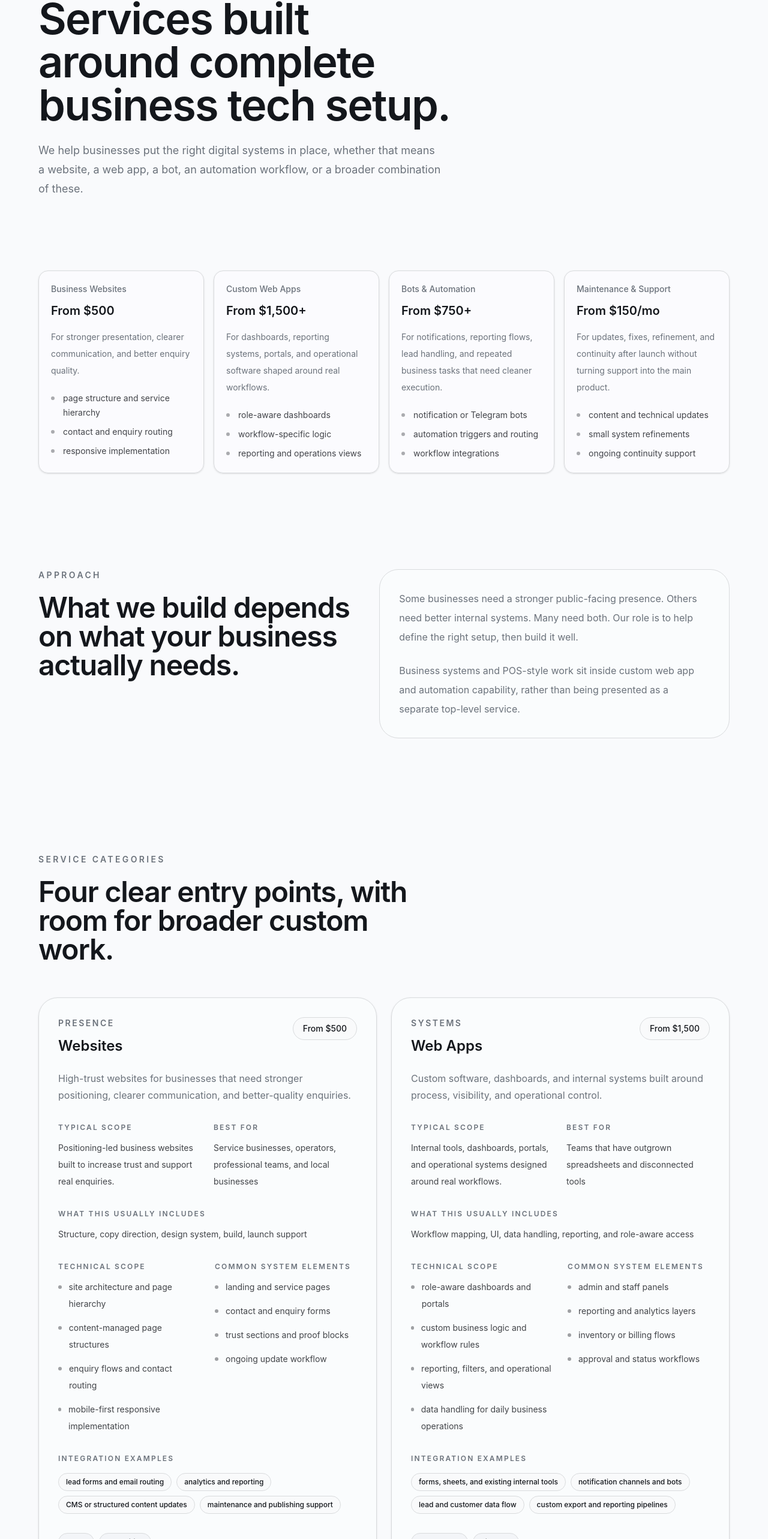
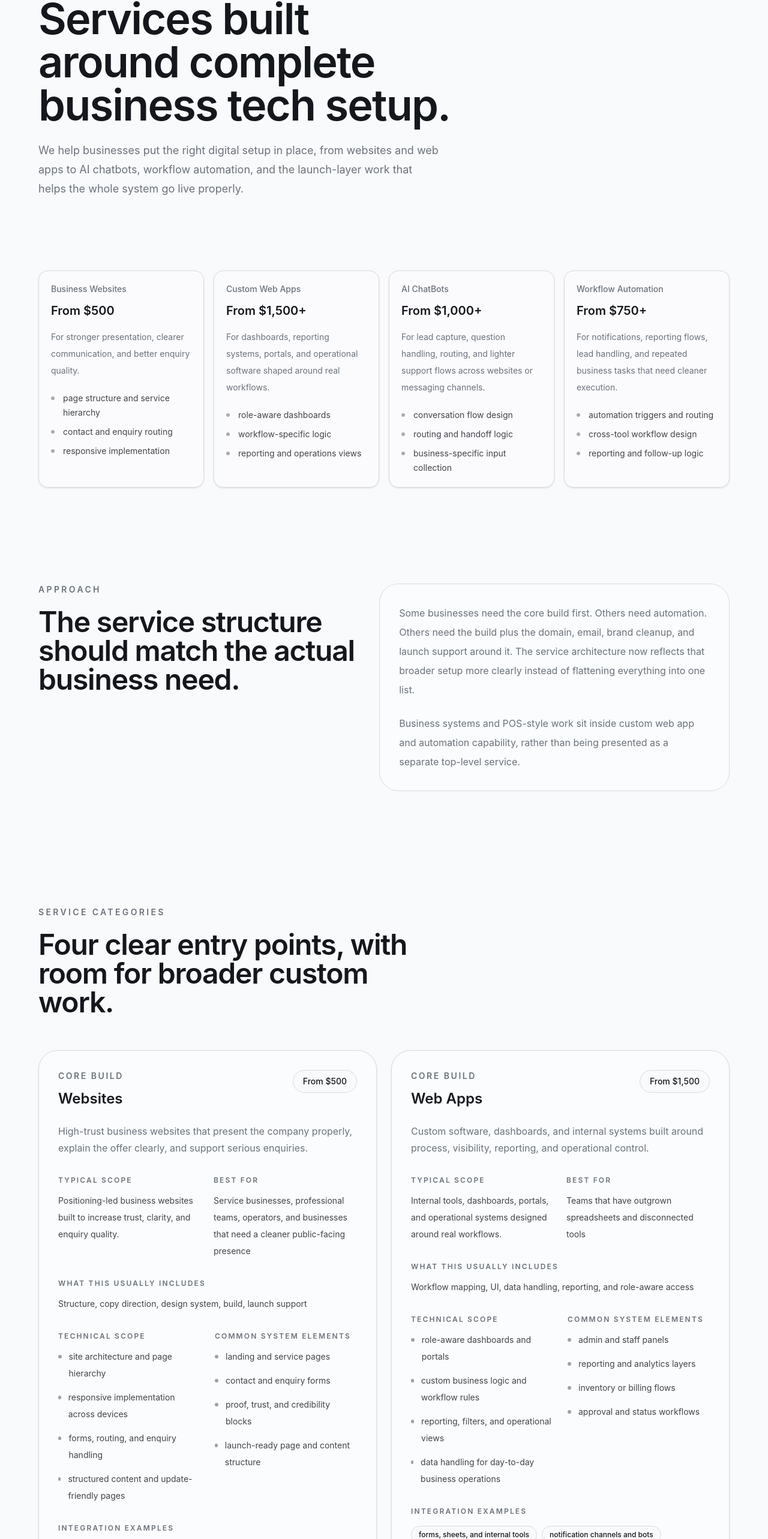
Before and after one commit to duketower/Store, a Next.js app in the folder Websites/binaryventures.in V2/: page /services in a window 1280 px wide. Shown: the part 209-2775 px from the top of the page at 60% size. Built offline with nearby package versions, Linux system fonts and the light colour scheme.

Commit message:
refactor(v2): group shared services content

```diff
--- a/Websites/binaryventures.in V2/src/content/services.ts
+++ b/Websites/binaryventures.in V2/src/content/services.ts
@@ -1,11 +1,14 @@
 export type ServiceOffer = {
   id: string;
+  groupId: string;
   name: string;
   category: string;
   delivery: string;
+  level: "primary" | "supporting";
   scope: string;
   description: string;
   startingFromUSD?: number;
+  startingLabel?: string;
   supportPlanUSD?: number;
   technicalScope: string[];
   systemElements: string[];
@@ -24,6 +27,19 @@ export type ServiceOffer = {
   };
 };
 
+export type ServiceGroup = {
+  id: string;
+  name: string;
+  eyebrow: string;
+  description: string;
+  homepageSummary: string;
+  serviceIds: string[];
+};
+
+export type GroupedServiceOffers = ServiceGroup & {
+  offers: ServiceOffer[];
+};
+
 export type PricingAnchor = {
   label: string;
   value: string;
@@ -34,26 +50,28 @@ export type PricingAnchor = {
 export const serviceOffers: ServiceOffer[] = [
   {
     id: "websites",
+    groupId: "core-builds",
     name: "Websites",
-    category: "Presence",
+    category: "Core Build",
     delivery: "Project-based",
+    level: "primary",
     scope:
-      "Positioning-led business websites built to increase trust and support real enquiries.",
+      "Positioning-led business websites built to increase trust, clarity, and enquiry quality.",
     description:
-      "High-trust websites for businesses that need stronger positioning, clearer communication, and better-quality enquiries.",
+      "High-trust business websites that present the company properly, explain the offer clearly, and support serious enquiries.",
     startingFromUSD: 500,
     supportPlanUSD: 150,
     technicalScope: [
       "site architecture and page hierarchy",
-      "content-managed page structures",
-      "enquiry flows and contact routing",
-      "mobile-first responsive implementation",
+      "responsive implementation across devices",
+      "forms, routing, and enquiry handling",
+      "structured content and update-friendly pages",
     ],
     systemElements: [
       "landing and service pages",
       "contact and enquiry forms",
-      "trust sections and proof blocks",
-      "ongoing update workflow",
+      "proof, trust, and credibility blocks",
+      "launch-ready page and content structure",
     ],
     integrationExamples: [
       "lead forms and email routing",
@@ -65,25 +83,28 @@ export const serviceOffers: ServiceOffer[] = [
     tags: ["trust", "enquiries"],
     meta: {
       includes: "Structure, copy direction, design system, build, launch support",
-      bestFor: "Service businesses, operators, professional teams, and local businesses",
+      bestFor:
+        "Service businesses, professional teams, operators, and businesses that need a cleaner public-facing presence",
     },
   },
   {
     id: "web-apps",
+    groupId: "core-builds",
     name: "Web Apps",
-    category: "Systems",
+    category: "Core Build",
     delivery: "Custom build",
+    level: "primary",
     scope:
       "Internal tools, dashboards, portals, and operational systems designed around real workflows.",
     description:
-      "Custom software, dashboards, and internal systems built around process, visibility, and operational control.",
+      "Custom software, dashboards, and internal systems built around process, visibility, reporting, and operational control.",
     startingFromUSD: 1500,
     supportPlanUSD: 150,
     technicalScope: [
       "role-aware dashboards and portals",
       "custom business logic and workflow rules",
       "reporting, filters, and operational views",
-      "data handling for daily business operations",
+      "data handling for day-to-day business operations",
     ],
     systemElements: [
       "admin and staff panels",
@@ -92,7 +113,7 @@ export const serviceOffers: ServiceOffer[] = [
       "approval and status workflows",
     ],
     integrationExamples: [
-      "forms, sheets, and existing internal tools",
+      "forms, sheets, and internal tools",
       "notification channels and bots",
       "lead and customer data flow",
       "custom export and reporting pipelines",
@@ -105,55 +126,67 @@ export const serviceOffers: ServiceOffer[] = [
     },
   },
   {
-    id: "bots",
-    name: "Bots",
-    category: "Automation",
+    id: "ai-chatbots",
+    groupId: "ai-automation",
+    name: "AI ChatBots",
+    category: "AI & Automation",
     delivery: "Custom or scoped package",
-    scope: "Bots for notifications, routing, lead flow, and repeated operational tasks.",
+    level: "primary",
+    scope:
+      "AI chatbots for websites and messaging channels that answer questions, route leads, and keep simple support moving.",
     description:
-      "Bots for lead capture, notifications, internal operations, workflow support, and repeated task handling.",
+      "Chatbots for lead capture, customer questions, routing, input collection, and support flows that should not require manual follow-up every time.",
+    startingFromUSD: 1000,
+    supportPlanUSD: 150,
+    technicalScope: [
+      "prompt and conversation flow design",
+      "lead qualification and response routing",
+      "business-specific knowledge and input collection",
+      "handoff logic to inboxes, dashboards, or people",
+    ],
+    systemElements: [
+      "website chat interfaces",
+      "message routing and follow-up steps",
+      "question handling and FAQ flows",
+      "business input capture and escalation paths",
+    ],
+    integrationExamples: [
+      "websites and landing pages",
+      "email, chat, and lead inboxes",
+      "CRMs and internal dashboards",
+      "support or qualification workflows",
+    ],
+    capabilities: {
+      strategy: true,
+      build: true,
+      automation: true,
+      support: true,
+      integrations: true,
+    },
+    tags: ["ai", "chatbot"],
+    meta: {
+      includes: "Conversation design, routing logic, integrations, deployment, and maintenance options",
+      bestFor:
+        "Businesses that want faster responses, cleaner lead capture, and lighter manual support load",
+    },
+  },
+  {
+    id: "workflow-automation",
+    groupId: "ai-automation",
+    name: "Workflow Automation",
+    category: "AI & Automation",
+    delivery: "Scoped workflow system",
+    level: "primary",
+    scope:
+      "Workflow automation that connects tools, reduces manual handoffs, and keeps repeated work moving cleanly.",
+    description:
+      "Automations for follow-up, reporting, notifications, approvals, and repeated business tasks that should not depend on manual coordination.",
     startingFromUSD: 750,
     supportPlanUSD: 150,
     technicalScope: [
-      "trigger-based bot logic",
-      "message routing and state handling",
-      "report delivery and notification flows",
-      "task and input collection through chat interfaces",
-    ],
-    systemElements: [
-      "Telegram bot workflows",
-      "internal notification logic",
-      "report digests and updates",
-      "lead qualification or routing steps",
-    ],
-    integrationExamples: [
-      "forms and lead sources",
-      "internal systems and dashboards",
-      "email and messaging alerts",
-      "data collection and handoff flows",
-    ],
-    capabilities: { build: true, automation: true, support: true, integrations: true },
-    tags: ["telegram", "workflow"],
-    meta: {
-      includes: "Bot logic, trigger handling, integrations, deployment, and maintenance options",
-      bestFor: "Businesses that lose time on repeated manual tasks",
-    },
-  },
-  {
-    id: "automation",
-    name: "Automation",
-    category: "Operations",
-    delivery: "Scoped workflow system",
-    scope:
-      "Workflow automation that connects tools, reduces manual handoffs, and keeps the right work moving.",
-    description:
-      "Automations that connect tools, reduce manual work, and create smoother business operations across the stack.",
-    startingFromUSD: 750,
-    supportPlanUSD: 150,
-    technicalScope: [
-      "workflow mapping and automation logic",
+      "workflow mapping and trigger design",
       "cross-tool data movement and syncing",
-      "scheduled reporting and event triggers",
+      "scheduled reporting and event automation",
       "exception handling for real-world operations",
     ],
     systemElements: [
@@ -166,14 +199,245 @@ export const serviceOffers: ServiceOffer[] = [
       "forms, sheets, and CRMs",
       "email, chat, and notification channels",
       "data collection or scraping workflows",
-      "custom business reporting outputs",
+      "custom reporting outputs",
     ],
     capabilities: { strategy: true, automation: true, integrations: true, support: true },
-    tags: ["ops", "integration"],
+    tags: ["automation", "ops"],
     meta: {
       includes: "Workflow mapping, trigger design, app connections, and exception handling",
-      bestFor: "Teams running repeated steps across forms, sheets, CRMs, and communication tools",
+      bestFor:
+        "Teams running repeated steps across forms, sheets, CRMs, dashboards, and communication tools",
     },
+  },
+  {
+    id: "domain-hosting",
+    groupId: "launch-infrastructure",
+    name: "Domain & Hosting",
+    category: "Launch & Infrastructure",
+    delivery: "Included with build or scoped separately",
+    level: "supporting",
+    scope:
+      "Domain, DNS, SSL, hosting, and launch setup handled properly from the start.",
+    description:
+      "Domain, DNS, SSL, hosting, and deployment setup handled properly so the website or system goes live cleanly and stays stable.",
+    startingFromUSD: 150,
+    technicalScope: [
+      "domain and DNS configuration",
+      "SSL, verification, and certificate setup",
+      "hosting environment and deployment routing",
+      "go-live checks and launch troubleshooting",
+    ],
+    systemElements: [
+      "domain records and routing",
+      "hosting configuration",
+      "SSL and certificate setup",
+      "launch and environment checks",
+    ],
+    integrationExamples: [
+      "website and app hosting",
+      "custom domains and subdomains",
+      "deployment platforms",
+      "launch-day routing and validation",
+    ],
+    capabilities: { build: true, support: true, integrations: true },
+    tags: ["domain", "hosting"],
+    meta: {
+      includes: "Domain setup, DNS, SSL, hosting configuration, and launch checks",
+      bestFor:
+        "Businesses that want the technical launch layer handled properly instead of pieced together later",
+    },
+  },
+  {
+    id: "email-setup-hosting",
+    groupId: "launch-infrastructure",
+    name: "Email Setup & Hosting",
+    category: "Launch & Infrastructure",
+    delivery: "Scoped per team or included with setup",
+    level: "supporting",
+    scope:
+      "Professional domain-based email setup with routing, aliases, and the right basic delivery foundations.",
+    description:
+      "Business email setup tied to your domain, with the inbox structure, aliases, routing, and basic deliverability configuration handled cleanly.",
+    startingFromUSD: 150,
+    technicalScope: [
+      "domain-based mailbox setup",
+      "aliases, forwards, and inbox routing",
+      "basic SPF, DKIM, and DNS alignment",
+      "team account structure and handoff support",
+    ],
+    systemElements: [
+      "mailboxes and aliases",
+      "inbox routing rules",
+      "domain verification records",
+      "team email handoff setup",
+    ],
+    integrationExamples: [
+      "Google Workspace or Microsoft 365",
+      "website contact forms",
+      "lead and support inboxes",
+      "team routing and shared mailboxes",
+    ],
+    capabilities: { build: true, support: true, integrations: true },
+    tags: ["email", "setup"],
+    meta: {
+      includes: "Mailbox setup, aliases, domain records, and routing guidance",
+      bestFor:
+        "Businesses that need professional email on their own domain without messy setup later",
+    },
+  },
+  {
+    id: "logo-branding",
+    groupId: "brand-presence",
+    name: "Logo & Branding",
+    category: "Brand & Presence",
+    delivery: "Light brand package or scoped refinement",
+    level: "supporting",
+    scope:
+      "Logo refinement, visual direction, and the brand basics needed to present the business properly.",
+    description:
+      "Logo and brand basics for businesses that need a cleaner identity before launch, relaunch, or a broader digital upgrade.",
+    startingFromUSD: 250,
+    technicalScope: [
+      "logo refinement or new logo direction",
+      "color and typography system basics",
+      "simple visual consistency rules",
+      "brand-ready application across digital assets",
+    ],
+    systemElements: [
+      "logo files and variants",
+      "visual direction and color decisions",
+      "type and spacing basics",
+      "brand usage guidance for digital channels",
+    ],
+    integrationExamples: [
+      "website visual system",
+      "social profile assets",
+      "email signatures",
+      "basic launch collateral",
+    ],
+    capabilities: { strategy: true, build: true, support: true },
+    tags: ["branding", "identity"],
+    meta: {
+      includes: "Logo work, visual direction, asset preparation, and digital brand alignment",
+      bestFor:
+        "Businesses that need the presentation cleaned up before or during a digital rebuild",
+    },
+  },
+  {
+    id: "social-media-management",
+    groupId: "brand-presence",
+    name: "Social Media Management",
+    category: "Brand & Presence",
+    delivery: "Scoped support or monthly continuity",
+    level: "supporting",
+    scope:
+      "Practical social media support for profile setup, visual consistency, and ongoing posting where needed.",
+    description:
+      "Social media support for businesses that need cleaner profiles, more consistent presentation, and practical posting continuity after launch.",
+    startingLabel: "From $200/mo",
+    technicalScope: [
+      "profile and channel setup guidance",
+      "basic content direction and posting rhythm",
+      "visual consistency across social assets",
+      "handoff or continuity support where needed",
+    ],
+    systemElements: [
+      "profile setup and cleanup",
+      "content structure and post categories",
+      "brand-consistent visuals",
+      "posting support and continuity",
+    ],
+    integrationExamples: [
+      "launch campaigns and website rollouts",
+      "brand assets and templates",
+      "content handoff workflows",
+      "lead and enquiry channel alignment",
+    ],
+    capabilities: { strategy: true, support: true },
+    tags: ["social", "presence"],
+    meta: {
+      includes: "Profile setup, direction, brand consistency, and practical posting support",
+      bestFor:
+        "Businesses that want their digital presence to stay coherent after the main build goes live",
+    },
+  },
+];
+
+export const serviceGroups: ServiceGroup[] = [
+  {
+    id: "core-builds",
+    name: "Core Builds",
+    eyebrow: "Primary Services",
+    description:
+      "The main build layer for businesses that need a stronger public-facing presence, a stronger internal system, or both.",
+    homepageSummary:
+      "Websites and web apps that improve how the business presents itself and how it operates behind the scenes.",
+    serviceIds: ["websites", "web-apps"],
+  },
+  {
+    id: "ai-automation",
+    name: "AI & Automation",
+    eyebrow: "Primary Services",
+    description:
+      "AI chatbots and workflow automation for businesses that need repeated work handled more cleanly and more consistently.",
+    homepageSummary:
+      "Chatbots, routing, lead handling, notifications, and workflow systems that remove repeated manual handoffs.",
+    serviceIds: ["ai-chatbots", "workflow-automation"],
+  },
+  {
+    id: "launch-infrastructure",
+    name: "Launch & Infrastructure",
+    eyebrow: "Supporting Services",
+    description:
+      "The domain, hosting, email, and launch-layer setup that helps the main build go live properly and stay stable.",
+    homepageSummary:
+      "Domain, hosting, SSL, email, and launch setup handled properly instead of left as loose ends.",
+    serviceIds: ["domain-hosting", "email-setup-hosting"],
+  },
+  {
+    id: "brand-presence",
+    name: "Brand & Presence",
+    eyebrow: "Supporting Services",
+    description:
+      "The brand basics and channel support that help the business look cleaner, more consistent, and more presentable after launch.",
+    homepageSummary:
+      "Logo refinement, social media support, and brand consistency that strengthen how the business shows up publicly.",
+    serviceIds: ["logo-branding", "social-media-management"],
+  },
+];
+
+export const groupedServiceOffers: GroupedServiceOffers[] = serviceGroups.map((group) => ({
+  ...group,
+  offers: group.serviceIds
+    .map((serviceId) => serviceOffers.find((service) => service.id === serviceId))
+    .filter((service): service is ServiceOffer => Boolean(service)),
+}));
+
+export const serviceRequestGroups = [
+  {
+    title: "Core Builds",
+    body: "For the main build work that shapes the business presence or system.",
+    items: ["Websites", "Web Apps"],
+  },
+  {
+    title: "AI & Automation",
+    body: "For chatbots, routing, reporting, lead handling, and repeated business workflows.",
+    items: ["AI ChatBots", "Workflow Automation"],
+  },
+  {
+    title: "Launch & Infrastructure",
+    body: "For the setup work around the build that helps the system launch cleanly.",
+    items: ["Domain & Hosting", "Email Setup & Hosting"],
+  },
+  {
+    title: "Brand & Presence",
+    body: "For businesses that need cleaner presentation and better consistency after launch.",
+    items: ["Logo & Branding", "Social Media Management"],
+  },
+  {
+    title: "Continuity",
+    body: "For updates, fixes, small refinements, and ongoing technical support.",
+    items: ["Maintenance & Support"],
   },
 ];
 
@@ -184,9 +448,9 @@ export const engagementModels = [
       "For businesses that already know the core problem and want a clear scope, timeline, and implementation path.",
   },
   {
-    title: "Custom solutions",
+    title: "Complete setup projects",
     body:
-      "For businesses that need a more tailored system, a broader setup, or a more strategic build that crosses multiple service areas.",
+      "For businesses that need a broader setup combining the build, launch infrastructure, and surrounding presentation work.",
   },
   {
     title: "Ongoing support",
@@ -219,25 +483,25 @@ export const pricingAnchors: PricingAnchor[] = [
     ],
   },
   {
-    label: "Bots & Automation",
+    label: "AI ChatBots",
+    value: "From $1,000+",
+    summary:
+      "For lead capture, question handling, routing, and lighter support flows across websites or messaging channels.",
+    includes: [
+      "conversation flow design",
+      "routing and handoff logic",
+      "business-specific input collection",
+    ],
+  },
+  {
+    label: "Workflow Automation",
     value: "From $750+",
     summary:
       "For notifications, reporting flows, lead handling, and repeated business tasks that need cleaner execution.",
     includes: [
-      "notification or Telegram bots",
       "automation triggers and routing",
-      "workflow integrations",
-    ],
-  },
-  {
-    label: "Maintenance & Support",
-    value: "From $150/mo",
-    summary:
-      "For updates, fixes, refinement, and continuity after launch without turning support into the main product.",
-    includes: [
-      "content and technical updates",
-      "small system refinements",
-      "ongoing continuity support",
+      "cross-tool workflow design",
+      "reporting and follow-up logic",
     ],
   },
 ];
@@ -245,44 +509,44 @@ export const pricingAnchors: PricingAnchor[] = [
 export const servicesIntro = {
   title: "Services built around complete business tech setup.",
   body:
-    "We help businesses put the right digital systems in place, whether that means a website, a web app, a bot, an automation workflow, or a broader combination of these.",
+    "We help businesses put the right digital setup in place, from websites and web apps to AI chatbots, workflow automation, and the launch-layer work that helps the whole system go live properly.",
 };
 
 export const servicesFraming = {
-  title: "What we build depends on what your business actually needs.",
+  title: "The service structure should match the actual business need.",
   body:
-    "Some businesses need a stronger public-facing presence. Others need better internal systems. Many need both. Our role is to help define the right setup, then build it well.",
+    "Some businesses need the core build first. Others need automation. Others need the build plus the domain, email, brand cleanup, and launch support around it. The service architecture now reflects that broader setup more clearly instead of flattening everything into one list.",
 };
 
 export const technicalCapabilities = [
   {
-    title: "Role-Based Views",
+    title: "Role-Based Systems",
     body:
       "Systems can be shaped around owners, managers, staff, or different workflows so the right people see the right actions and reporting.",
   },
   {
-    title: "Reporting Layers",
+    title: "Reporting & Operations",
     body:
-      "We build reporting that supports day-to-day visibility, including end-of-day summaries, weekly reviews, operational dashboards, and business analysis.",
+      "The work can include end-of-day reports, weekly views, operational dashboards, lead tracking, and business analysis layers.",
   },
   {
     title: "Workflow Logic",
     body:
-      "The work is not just screens. It includes the actual logic behind approvals, status changes, routing, follow-up, and repeated tasks.",
+      "The system is not just screens. It includes the logic behind approvals, follow-up, routing, status changes, and repeated operational tasks.",
   },
   {
-    title: "Integrations",
+    title: "Integrations & Routing",
     body:
-      "Forms, sheets, CRMs, internal tools, bots, email, and notification channels can be connected so information moves cleanly through the business.",
+      "Forms, sheets, CRMs, email, chat, bots, and internal tools can be connected so information moves cleanly through the business.",
   },
   {
-    title: "Automation and Alerts",
+    title: "Launch Infrastructure",
     body:
-      "From lead follow-up to internal notifications and scheduled reports, automation is shaped around the process rather than added as a gimmick.",
+      "Domain records, SSL, hosting, business email, and launch routing can be handled as part of the setup instead of left as separate loose ends.",
   },
   {
-    title: "Operational Support",
+    title: "Continuity Support",
     body:
-      "When needed, the work continues after launch through maintenance, updates, refinement, and technical help as the business evolves.",
+      "After launch, the work can continue through maintenance, updates, smaller refinements, and technical help where the business actually needs it.",
   },
 ];
```
Also changed, not shown: 2 other files (tests, documents, lock files or other folders).
